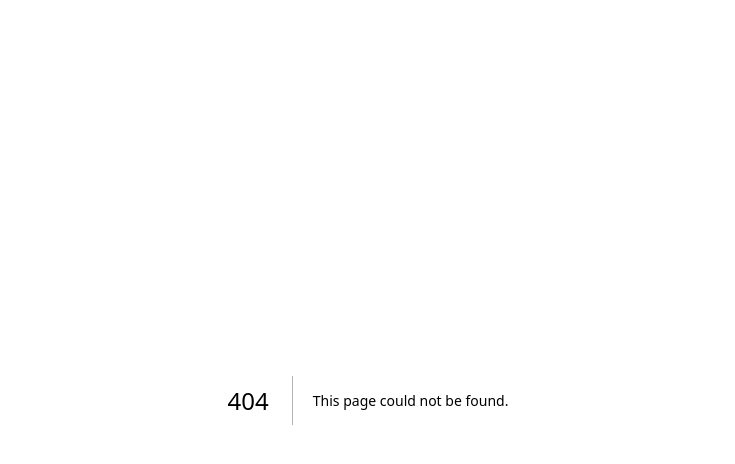
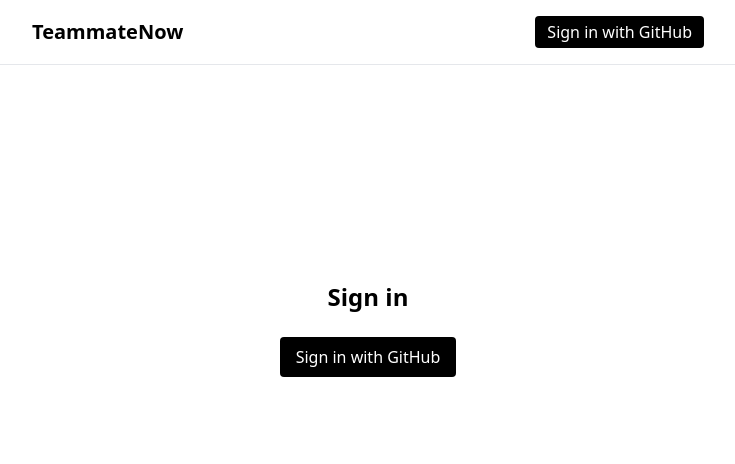
Before and after one commit to danieljbruntz/TeammateNow, a Next.js app: page /login in a window 1280 px wide. Before the commit this address had no page. Shown: the top 464 px of the page, without its empty margins (272-1007 px from the left). Built offline with nearby package versions, Linux system fonts and the light colour scheme; no server answers.

Commit message:
Initial Next.js scaffold

```diff
--- /dev/null
+++ b/components/Header.tsx
@@ -0,0 +1,28 @@
+import Link from 'next/link';
+import { useAuth } from '../contexts/AuthContext';
+
+export default function Header() {
+  const { user, signInWithGithub, signOut, isLoading } = useAuth();
+
+  return (
+    <header className="border-b mb-6 p-4">
+      <div className="max-w-2xl mx-auto flex justify-between items-center">
+        <Link href="/" className="font-bold text-xl">TeammateNow</Link>
+        {!isLoading && (
+          user ? (
+            <div className="flex items-center gap-4">
+              <Link href="/new" className="px-3 py-1 rounded bg-blue-600 text-white hover:bg-blue-700">
+                + New Post
+              </Link>
+              <button onClick={signOut} className="text-sm underline">Sign out</button>
+            </div>
+          ) : (
+            <button onClick={signInWithGithub} className="px-3 py-1 rounded bg-black text-white hover:bg-gray-800">
+              Sign in with GitHub
+            </button>
+          )
+        )}
+      </div>
+    </header>
+  );
+}
--- /dev/null
+++ b/contexts/AuthContext.tsx
@@ -0,0 +1,55 @@
+import { createContext, useContext, useEffect, useState, ReactNode } from 'react';
+import { supabase } from '../lib/supabase';
+import { Session, User } from '@supabase/supabase-js';
+
+interface AuthContextValue {
+  user: User | null;
+  isLoading: boolean;
+  signInWithGithub: () => Promise<void>;
+  signOut: () => Promise<void>;
+}
+
+const AuthContext = createContext<AuthContextValue | undefined>(undefined);
+
+export function AuthProvider({ children }: { children: ReactNode }) {
+  const [session, setSession] = useState<Session | null>(null);
+  const [isLoading, setIsLoading] = useState(true);
+
+  useEffect(() => {
+    // Get current session immediately
+    supabase.auth.getSession().then(({ data }) => {
+      setSession(data.session);
+      setIsLoading(false);
+    });
+
+    // Listen for auth changes
+    const {
+      data: { subscription },
+    } = supabase.auth.onAuthStateChange((_event, newSession) => {
+      setSession(newSession);
+    });
+    return () => {
+      subscription.unsubscribe();
+    };
+  }, []);
+
+  const value: AuthContextValue = {
+    user: session?.user ?? null,
+    isLoading,
+    signInWithGithub: async () => {
+      await supabase.auth.signInWithOAuth({ provider: 'github' });
+    },
+    signOut: async () => {
+      await supabase.auth.signOut();
+      setSession(null);
+    },
+  };
+
+  return <AuthContext.Provider value={value}>{children}</AuthContext.Provider>;
+}
+
+export function useAuth() {
+  const ctx = useContext(AuthContext);
+  if (!ctx) throw new Error('useAuth must be used within <AuthProvider>');
+  return ctx;
+}
--- a/pages/_app.tsx
+++ b/pages/_app.tsx
@@ -1,6 +1,13 @@
 import '../styles/globals.css';
 import type { AppProps } from 'next/app';
+import { AuthProvider } from '../contexts/AuthContext';
+import Header from '../components/Header';
 
 export default function MyApp({ Component, pageProps }: AppProps) {
-  return <Component {...pageProps} />;
+  return (
+    <AuthProvider>
+      <Header />
+      <Component {...pageProps} />
+    </AuthProvider>
+  );
 }
--- /dev/null
+++ b/pages/login.tsx
@@ -0,0 +1,28 @@
+import { useEffect } from 'react';
+import { useRouter } from 'next/router';
+import { useAuth } from '../contexts/AuthContext';
+
+export default function LoginPage() {
+  const { user, signInWithGithub, isLoading } = useAuth();
+  const router = useRouter();
+
+  useEffect(() => {
+    if (!isLoading && user) {
+      router.replace('/');
+    }
+  }, [user, isLoading, router]);
+
+  if (isLoading) return null;
+
+  return (
+    <main className="flex flex-col items-center justify-center min-h-[60vh] gap-6">
+      <h1 className="text-2xl font-semibold">Sign in</h1>
+      <button
+        onClick={signInWithGithub}
+        className="px-4 py-2 rounded bg-black text-white hover:bg-gray-800"
+      >
+        Sign in with GitHub
+      </button>
+    </main>
+  );
+}
--- /dev/null
+++ b/pages/new.tsx
@@ -0,0 +1,65 @@
+import { FormEvent, useState } from 'react';
+import { useRouter } from 'next/router';
+import { useAuth } from '../contexts/AuthContext';
+import { supabase } from '../lib/supabase';
+
+export default function NewPostPage() {
+  const { user, isLoading } = useAuth();
+  const router = useRouter();
+  const [title, setTitle] = useState('');
+  const [body, setBody] = useState('');
+  const [submitting, setSubmitting] = useState(false);
+
+  if (!isLoading && !user) {
+    router.replace('/login');
+    return null;
+  }
+
+  const handleSubmit = async (e: FormEvent) => {
+    e.preventDefault();
+    if (!title.trim()) return;
+    setSubmitting(true);
+    const { error } = await supabase.from('posts').insert({ title, body, user_id: user!.id });
+    setSubmitting(false);
+    if (error) {
+      // eslint-disable-next-line no-alert
+      alert(error.message);
+    } else {
+      router.push('/');
+    }
+  };
+
+  return (
+    <main className="max-w-2xl mx-auto p-4">
+      <h1 className="text-2xl font-bold mb-6">New Post</h1>
+      <form onSubmit={handleSubmit} className="space-y-4">
+        <div>
+          <label className="block font-medium mb-1">Title</label>
+          <input
+            value={title}
+            onChange={(e) => setTitle(e.target.value)}
+            className="w-full border rounded px-3 py-2"
+            placeholder="Idea title"
+            required
+          />
+        </div>
+        <div>
+          <label className="block font-medium mb-1">Description</label>
+          <textarea
+            value={body}
+            onChange={(e) => setBody(e.target.value)}
+            className="w-full border rounded px-3 py-2 min-h-[120px]"
+            placeholder="Describe your project and what kind of teammates you need"
+          />
+        </div>
+        <button
+          type="submit"
+          disabled={submitting}
+          className="px-4 py-2 rounded bg-blue-600 text-white hover:bg-blue-700 disabled:opacity-50"
+        >
+          {submitting ? 'Posting…' : 'Post'}
+        </button>
+      </form>
+    </main>
+  );
+}
```
